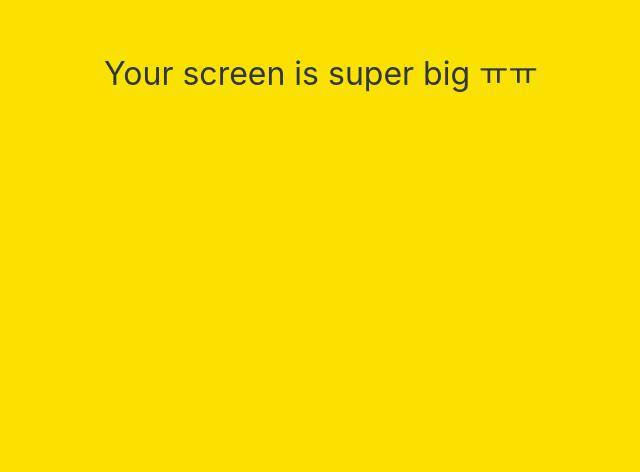
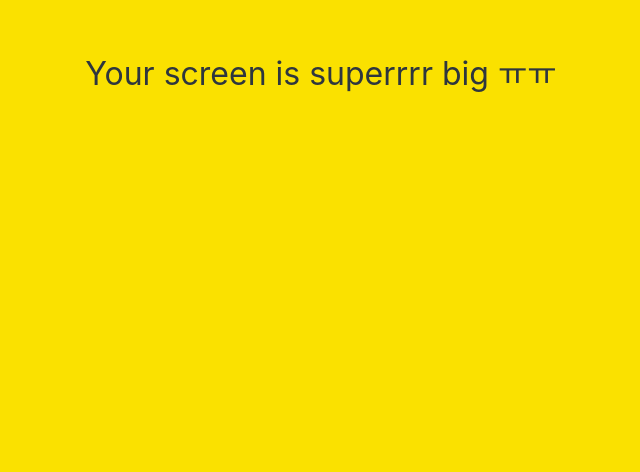
Before and after one commit to Yechan0903/kokoa-clone-2023, a plain HTML site: page find.html in a window 1280 px wide. Shown: the part 326-798 px from the top of the page, without its empty margins (319-959 px from the left). Drawn offline with Linux system fonts and the light colour scheme.

Commit message:
Update find.html

```diff
--- a/find.html
+++ b/find.html
@@ -197,7 +197,7 @@
         </ul>
     </nav>
     <div id="no-mobile">
-        <span>Your screen is super big ㅠㅠ</span>
+        <span>Your screen is superrrr big ㅠㅠ</span>
     </div>
     <script src="https://kit.fontawesome.com/c880a475b2.js" crossorigin="anonymous"></script>
 </body>
```
